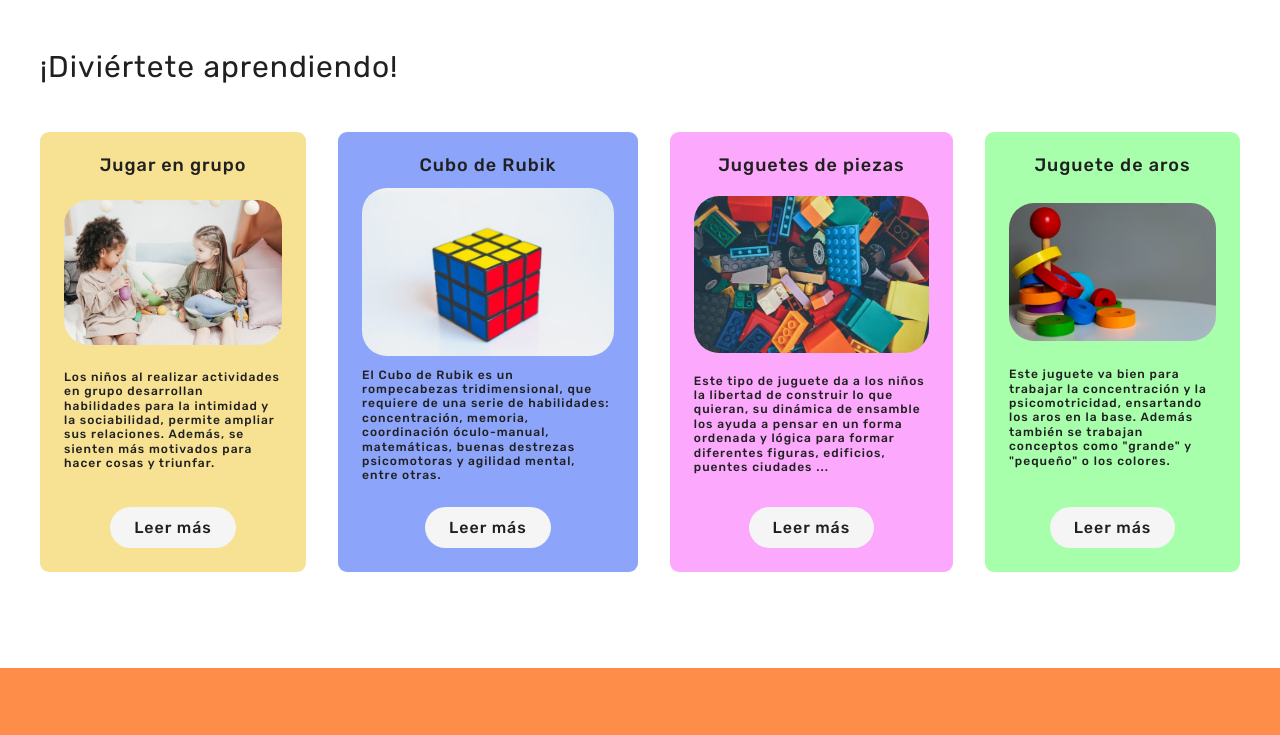
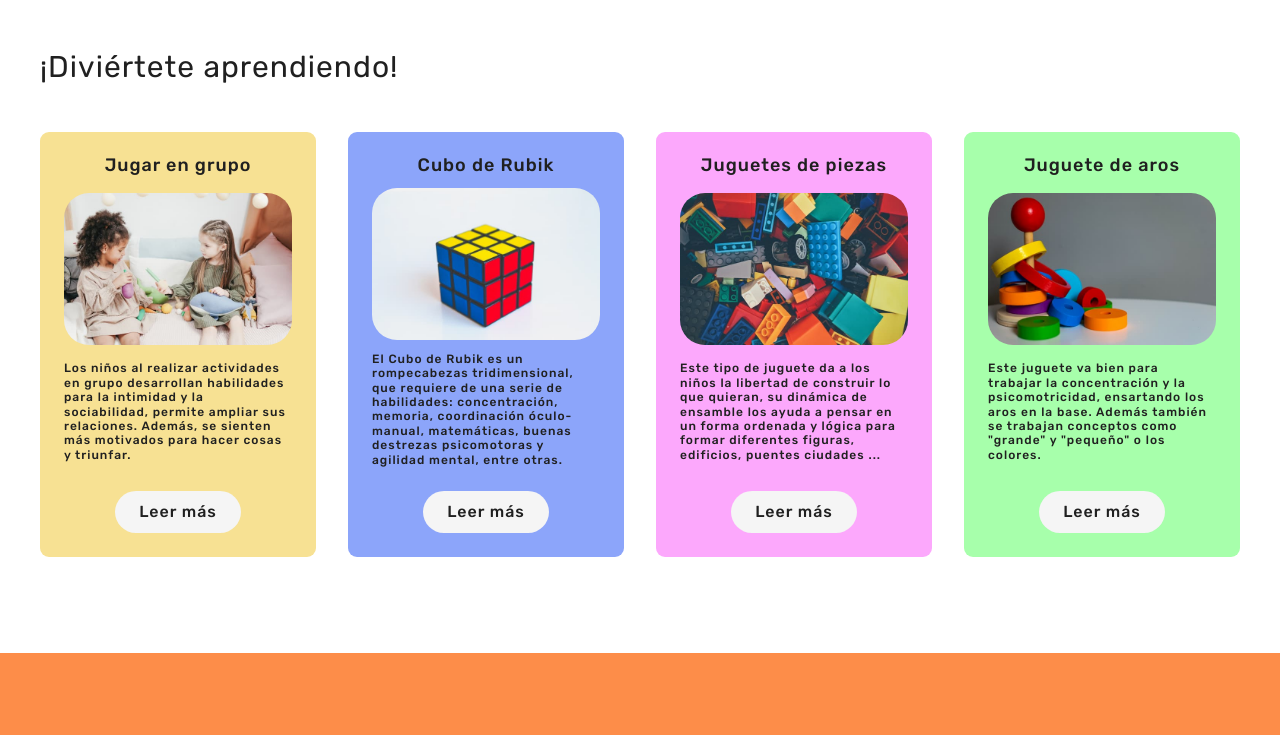
Before and after one commit to Espar-RodBar/TWOiiS, a plain HTML site: page index.html in a window 1280 px wide. Shown: the part 1540-2275 px from the top of the page. Drawn offline with Linux system fonts and the light colour scheme; a web font is replaced by a local one.

Commit message:
diversion fix flex to grid layout

```diff
--- a/css/style.css
+++ b/css/style.css
@@ -430,7 +430,8 @@ body {
 }
 
 .diversion-box {
-  display: flex;
+  display: grid;
+  grid-template-columns: repeat(4, 1fr);
   gap: 3.2rem;
 }
 
```
